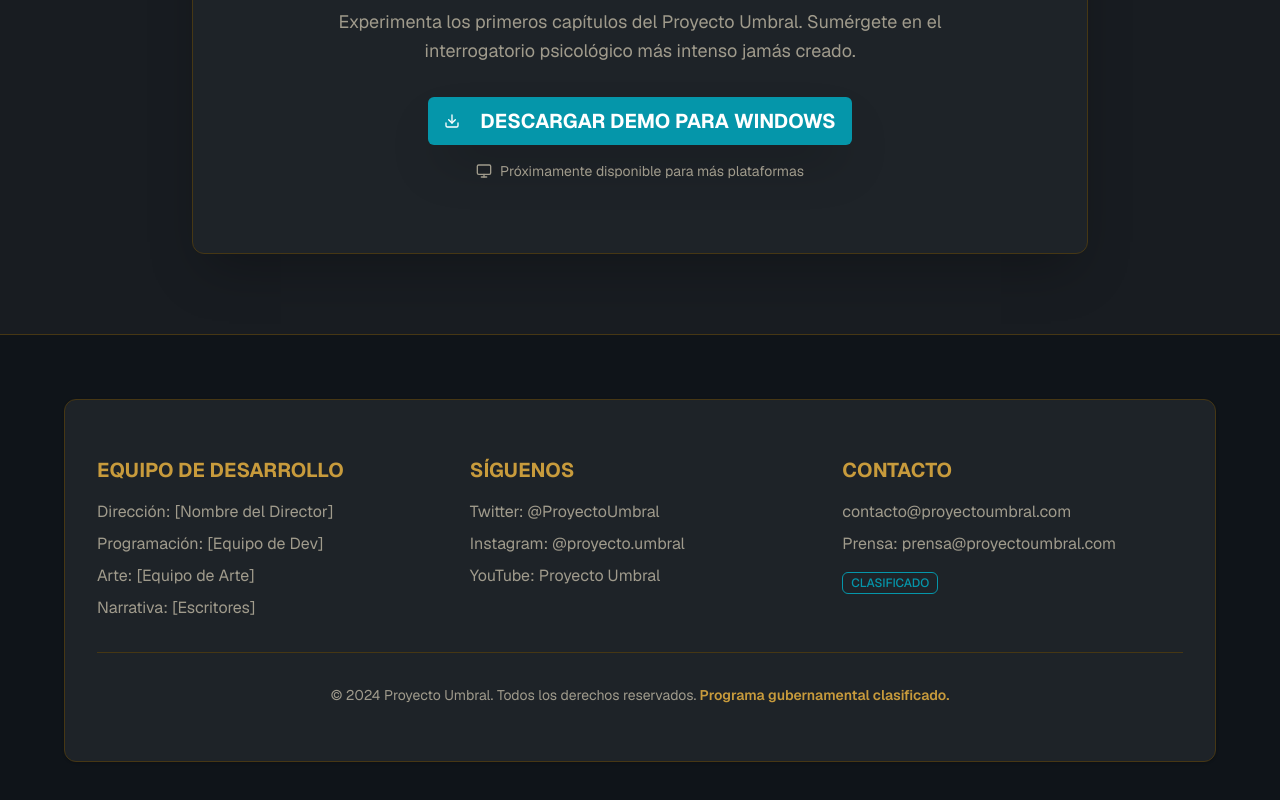
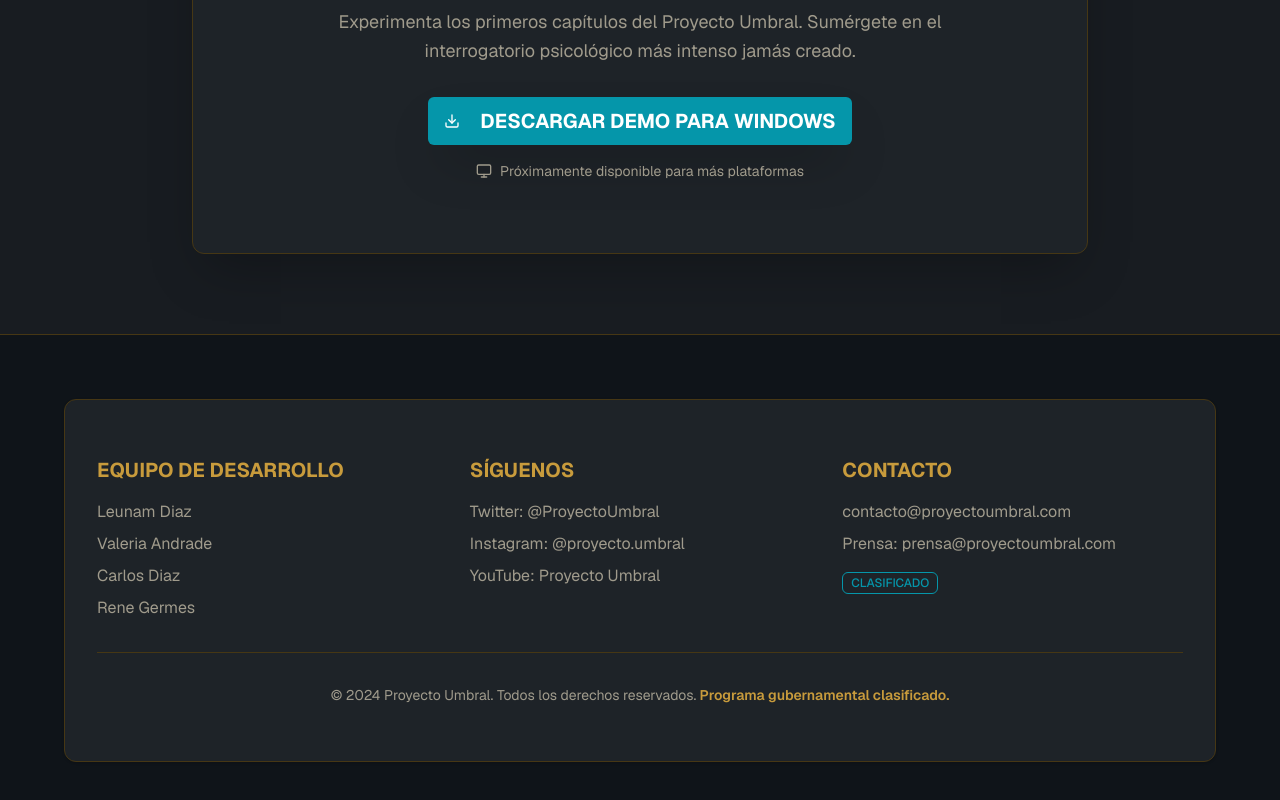
Before and after one commit to Valeriaadr/ProyectoUmbralFinal, a Next.js app: page / in a window 1280 px wide. Shown: the part 3762-4562 px from the top of the page. Built offline with nearby package versions, Linux system fonts and the light colour scheme.

Commit message:
Commit1prueba
Cambios de nombre

```diff
--- a/components/footer.tsx
+++ b/components/footer.tsx
@@ -12,10 +12,10 @@ export function Footer() {
               <div>
                 <h3 className="text-xl font-bold text-primary mb-4">EQUIPO DE DESARROLLO</h3>
                 <div className="space-y-2 text-muted-foreground">
-                  <p>Dirección: [Nombre del Director]</p>
-                  <p>Programación: [Equipo de Dev]</p>
-                  <p>Arte: [Equipo de Arte]</p>
-                  <p>Narrativa: [Escritores]</p>
+                  <p>Leunam Diaz</p>
+                  <p>Valeria Andrade</p>
+                  <p>Carlos Diaz</p>
+                  <p>Rene Germes</p>
                 </div>
               </div>
 
```
